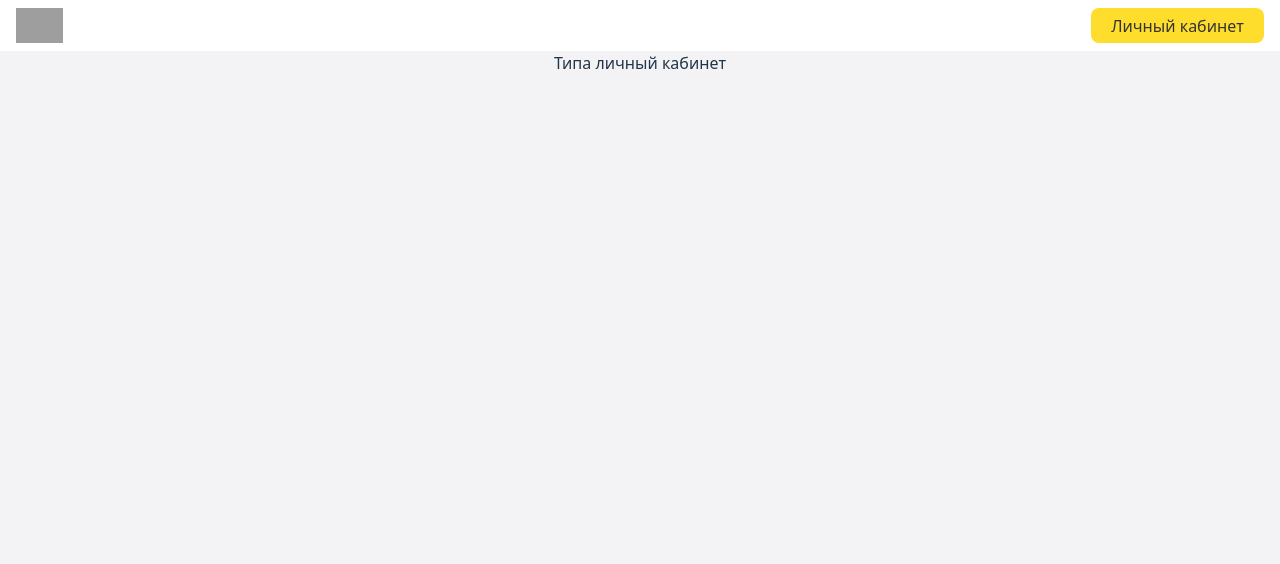
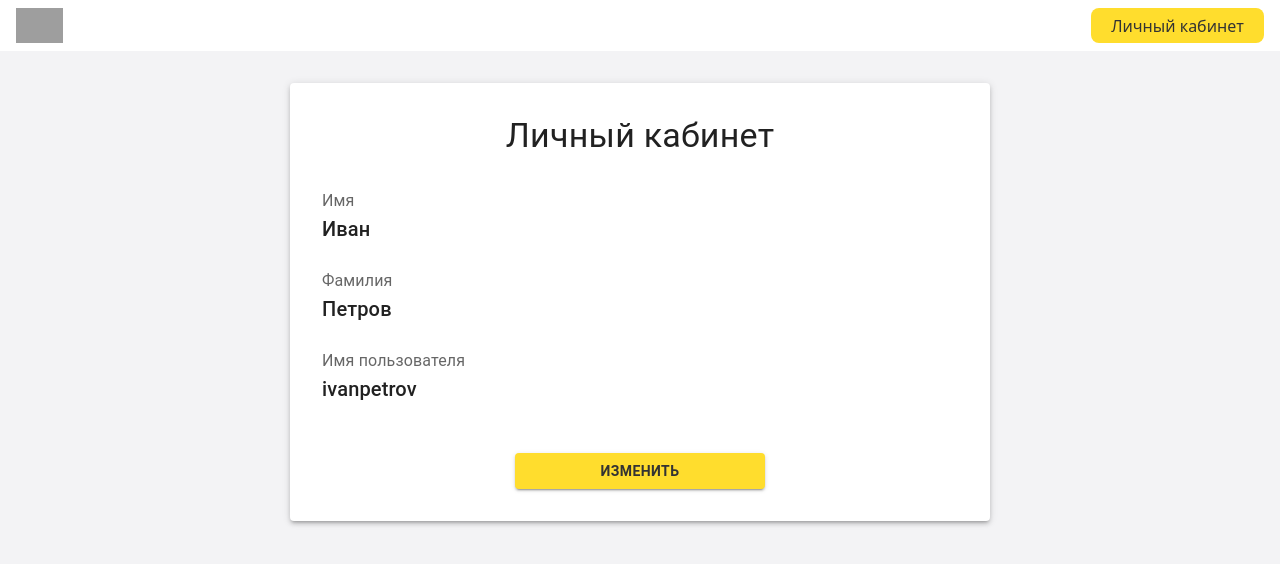
Before and after one commit to MrFromer/Authors_excursions, a React (Vite) app: page /account in a window 1280 px wide. Shown: the top 564 px of the page. Built offline with nearby package versions, Linux system fonts and the light colour scheme; grey boxes are pictures that could not be loaded.

Commit message:
Добавил личный кабинет

```diff
--- a/src/AccountPage.tsx
+++ b/src/AccountPage.tsx
@@ -1,11 +1,23 @@
+import AccountPageInnerBlock from "./AccountPageInnerBlock"
 import OuterShape from "./OuterShape"
+
+const mockUser = {
+  name: "Иван",
+  surname: "Петров",
+  username: "ivanpetrov",
+  isGuide: true, // или false — чтобы проверить обе кнопки
+};
 
 function AccountPage() {
     return (
         <OuterShape innerShape={
-            <label>
-                Типа личный кабинет
-            </label>}
+            <AccountPageInnerBlock
+                name={mockUser.name}
+                surname={mockUser.surname}
+                username={mockUser.username}
+                isGuide={false}
+            />
+            }
         />
     )
 }
--- /dev/null
+++ b/src/AccountPageInnerBlock.tsx
@@ -0,0 +1,76 @@
+import { Box, Button, Typography, Paper } from '@mui/material';
+import { useNavigate } from 'react-router-dom';
+import { ProfilePageProps } from './utilities';
+
+function AccountPageInnerBlock({ isGuide, name = '', surname = '', username = '' }: ProfilePageProps) {
+  const navigate = useNavigate();
+
+  const handleEditProfile = () => {
+    navigate('/edit-account');
+  };
+
+  const handleCreateExcursion = () => {
+    navigate('/create-excursion');
+  };
+
+  const buttonStyle = {
+    backgroundColor: '#FFDD2D',
+    color: '#333',
+    fontWeight: 'bold',
+    '&:hover': {
+      backgroundColor: '#f5cc00',
+    },
+  };
+
+  return (
+    <Box display="flex" justifyContent="center" p={4} width="80%" maxWidth={"700px"}>
+      <Paper elevation={3} sx={{ width: '100%', p: 4 }}>
+        {/* Центрированный заголовок */}
+        <Box textAlign="center" mb={4}>
+          <Typography variant="h4" gutterBottom>
+            Личный кабинет
+          </Typography>
+        </Box>
+
+        {/* Поля прижаты к левому краю */}
+        <Box display="flex" flexDirection="column" gap={3} alignItems="flex-start">
+          <Box textAlign="left">
+            <Typography variant="body1" color="textSecondary">
+              Имя
+            </Typography>
+            <Typography variant="h6">{name || '—'}</Typography>
+          </Box>
+
+          <Box textAlign="left">
+            <Typography variant="body1" color="textSecondary">
+              Фамилия
+            </Typography>
+            <Typography variant="h6">{surname || '—'}</Typography>
+          </Box>
+
+          <Box textAlign="left">
+            <Typography variant="body1" color="textSecondary">
+              Имя пользователя
+            </Typography>
+            <Typography variant="h6">{username || '—'}</Typography>
+          </Box>
+        </Box>
+
+        {/* Обе кнопки снизу, центрированы */}
+        <Box mt={6} display="flex" flexDirection="column" gap={2} alignItems="center">
+          <Button variant="contained" sx={buttonStyle} onClick={handleEditProfile} style={{width: "250px"}}>
+            Изменить
+          </Button>
+
+          {isGuide && (
+            <Button variant="contained" sx={buttonStyle} onClick={handleCreateExcursion} style={{width: "250px"}}>
+              Создать экскурсию
+            </Button>
+          )}
+        </Box>
+      </Paper>
+    </Box>
+  );
+}
+
+export default AccountPageInnerBlock;
```
Also changed, not shown: src/utilities.ts (+7 -0 lines), src/CreateExcursionInnerBlock.tsx (indentation only).
